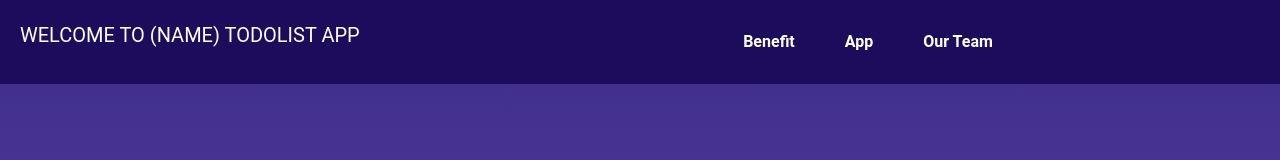
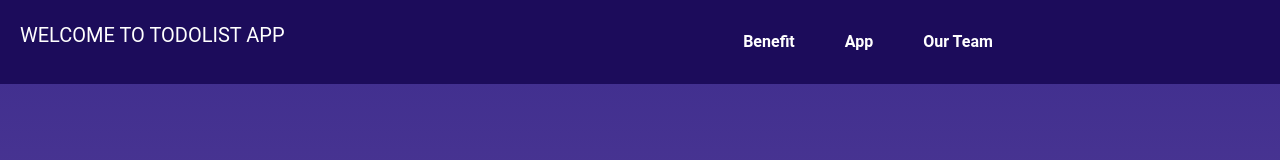
Before and after one commit to eben4ya/PROJECT-NIGHT-LOGIN, a React (Create React App) app in the folder client/: page / in a window 1280 px wide. Shown: the top 160 px of the page. Built offline with nearby package versions, Linux system fonts and the light colour scheme.

Commit message:
Menambah id di page OurTeam

```diff
--- a/client/src/components/navbar/Navbar.jsx
+++ b/client/src/components/navbar/Navbar.jsx
@@ -5,9 +5,9 @@ const Navbar = () => {
   return (
     <div className="navbar-container">
         <div className="navbar-left">
-            <h1 className="navbar-title">WELCOME TO (NAME) TODOLIST APP</h1>
+            <h1 className="navbar-title">WELCOME TO TODOLIST APP</h1>
         </div>
-        <div class="navbar-right">
+        <div className="navbar-right">
             <div className="navbar-items">
                 <a href="#benefit">Benefit</a>
                 <a href="#app">App</a>
--- a/client/src/components/ourteam/OurTeam.jsx
+++ b/client/src/components/ourteam/OurTeam.jsx
@@ -4,7 +4,7 @@ import React from 'react'
 const OurTeam = () => {
   return (
 
-    <div className="ourTeam-container">
+    <div className="ourTeam-container" id="ourTeam">
         <section>
             <h2>Our Team</h2>
             <div className="member">
```
